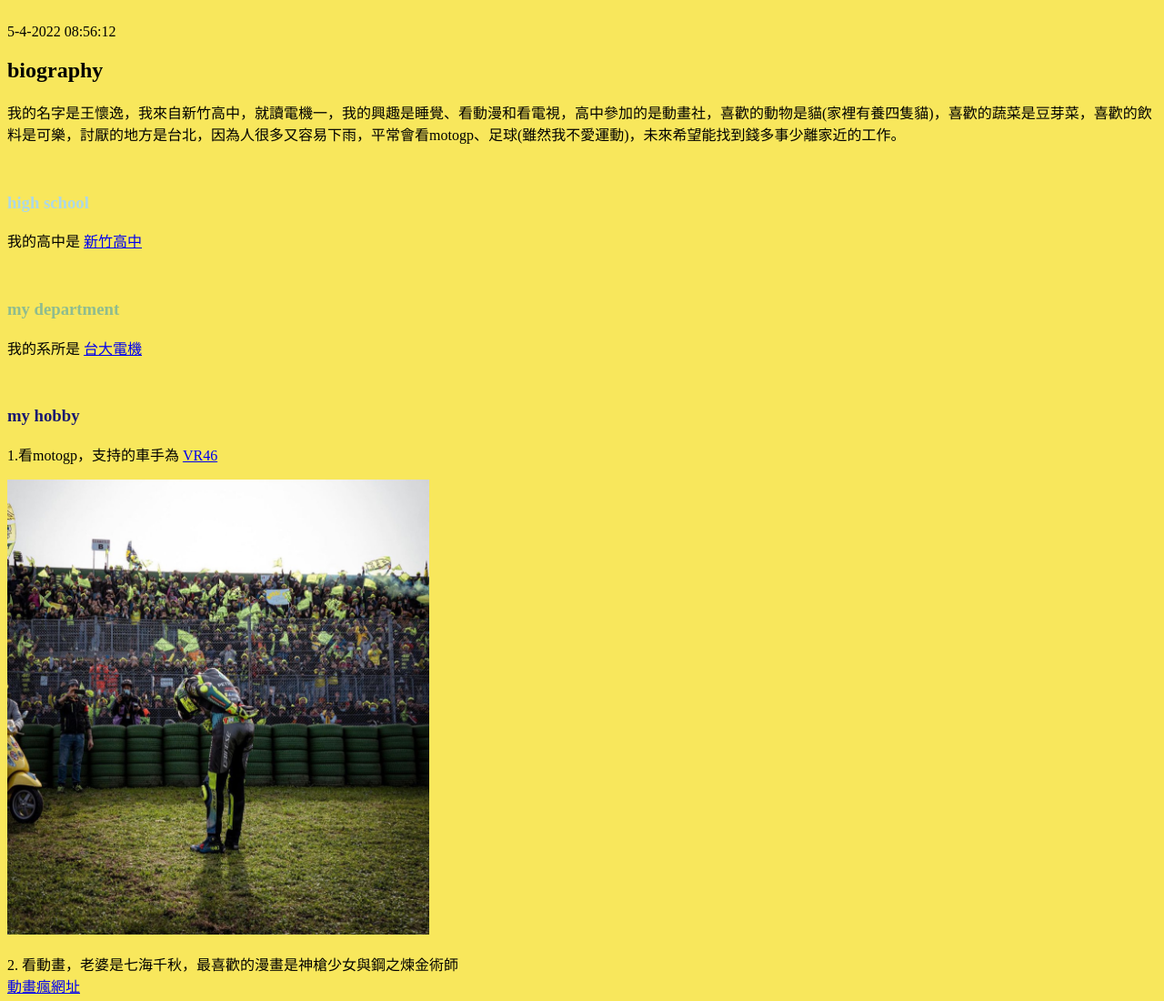
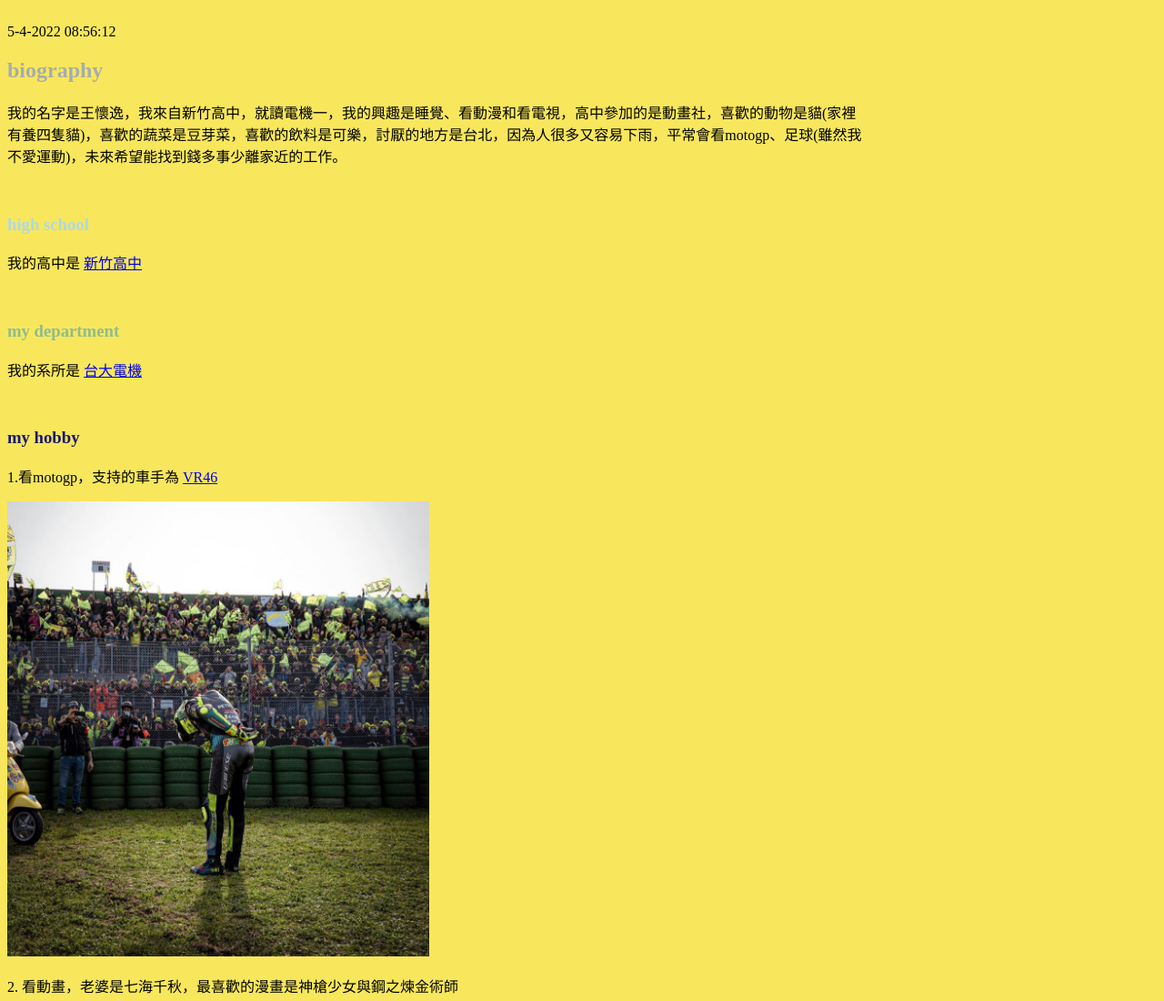
Before and after one commit to MisakaChiaki/MisakaChiaki.github.io, a plain HTML site: page index.html in a window 1280 px wide. Shown: the top 1100 px of the page at 91% size. Drawn offline with Linux system fonts and the light colour scheme.

Commit message:
Update style.css

```diff
--- a/style.css
+++ b/style.css
@@ -18,3 +18,12 @@ body {
   background-color: #F8E75C ;
 
   }
+.bio{
+  width: 75% ;
+  text-align : left;
+
+}
+
+.biography{
+  color :#A6ACAF
+}
```
